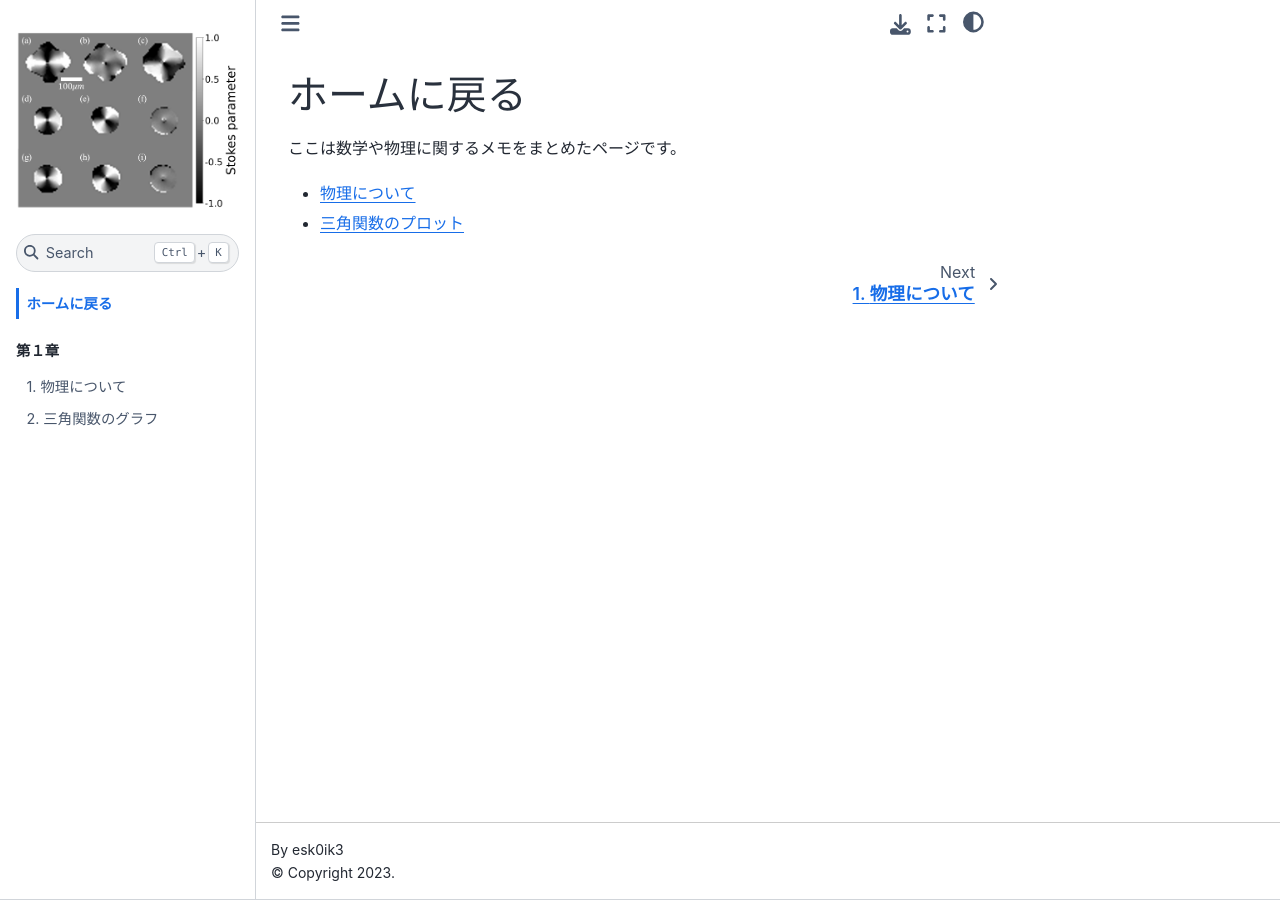
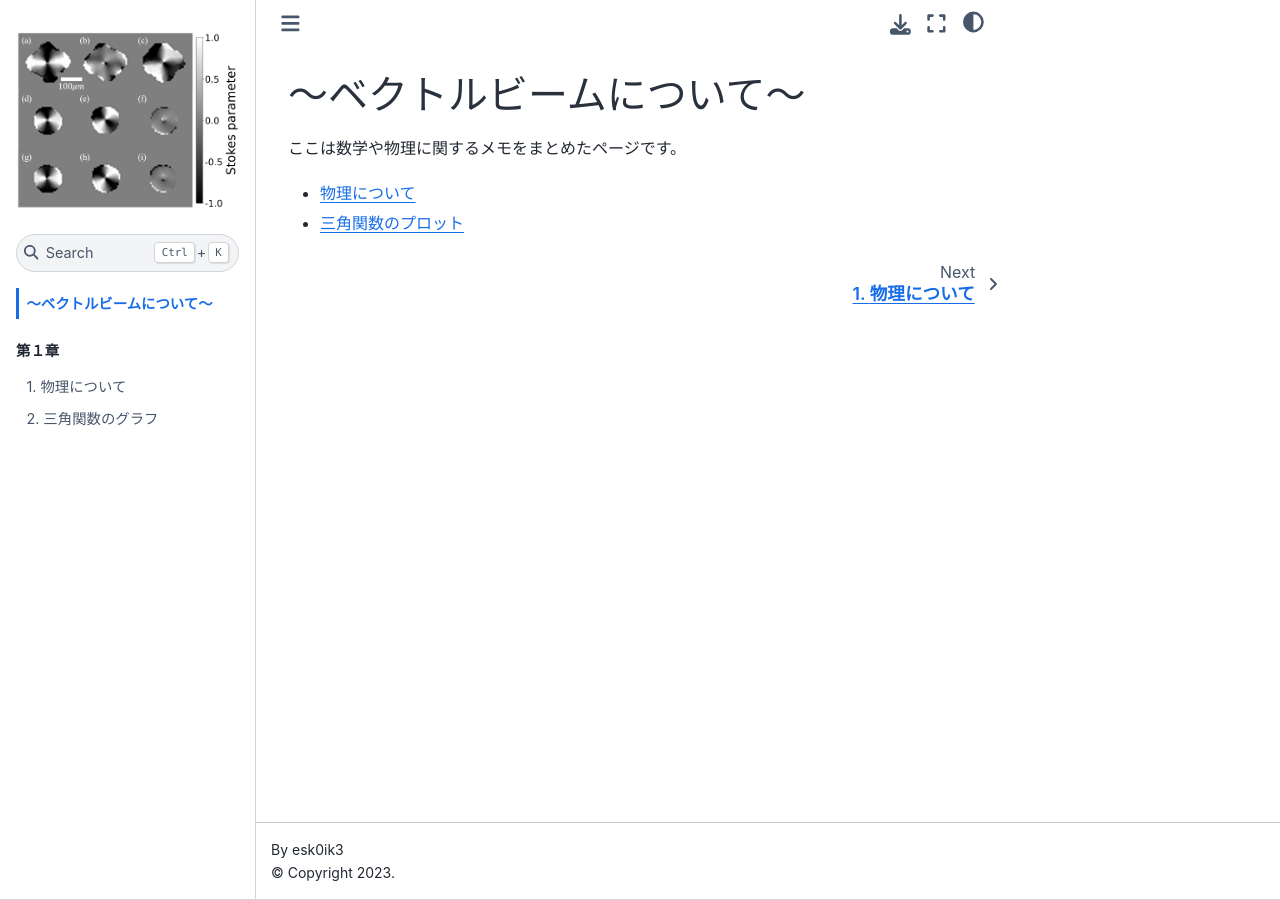
Before and after one commit to esk0ik3/esk0ik3.github.io, a Jupyter Book: the page built from index.md, in a window 1280 px wide. Built offline with Jupyter Book 1.0.4 settings and Sphinx 7.4.7 and the Sphinx Book theme 1.1.4, drawn with Linux system fonts in a browser that asks for light colours.

Commit message:
Update index.md

```diff
--- a/index.md
+++ b/index.md
@@ -1,4 +1,4 @@
-# ホームに戻る
+# ～ベクトルビームについて～
 
 ここは数学や物理に関するメモをまとめたページです。
 
```
